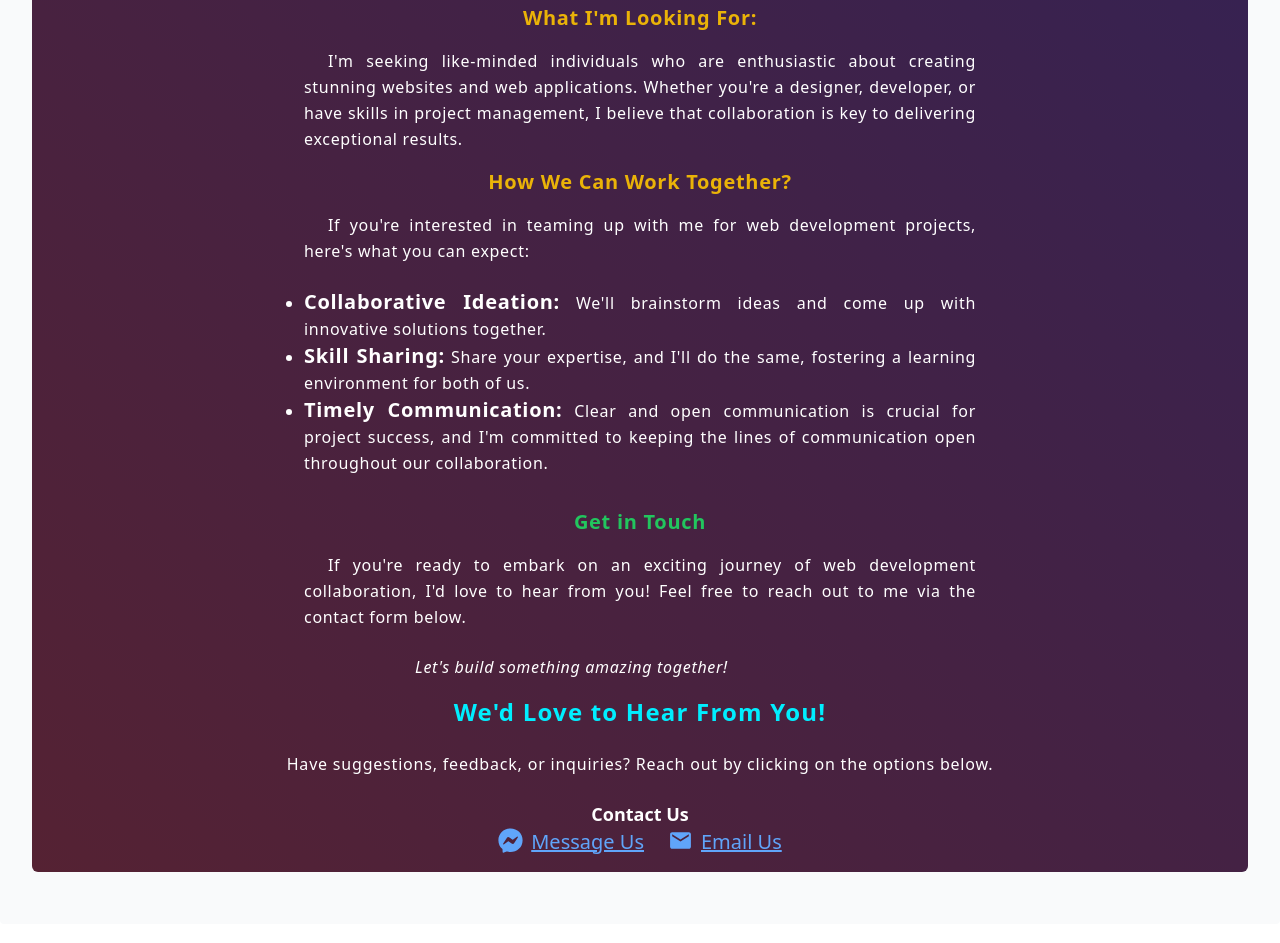
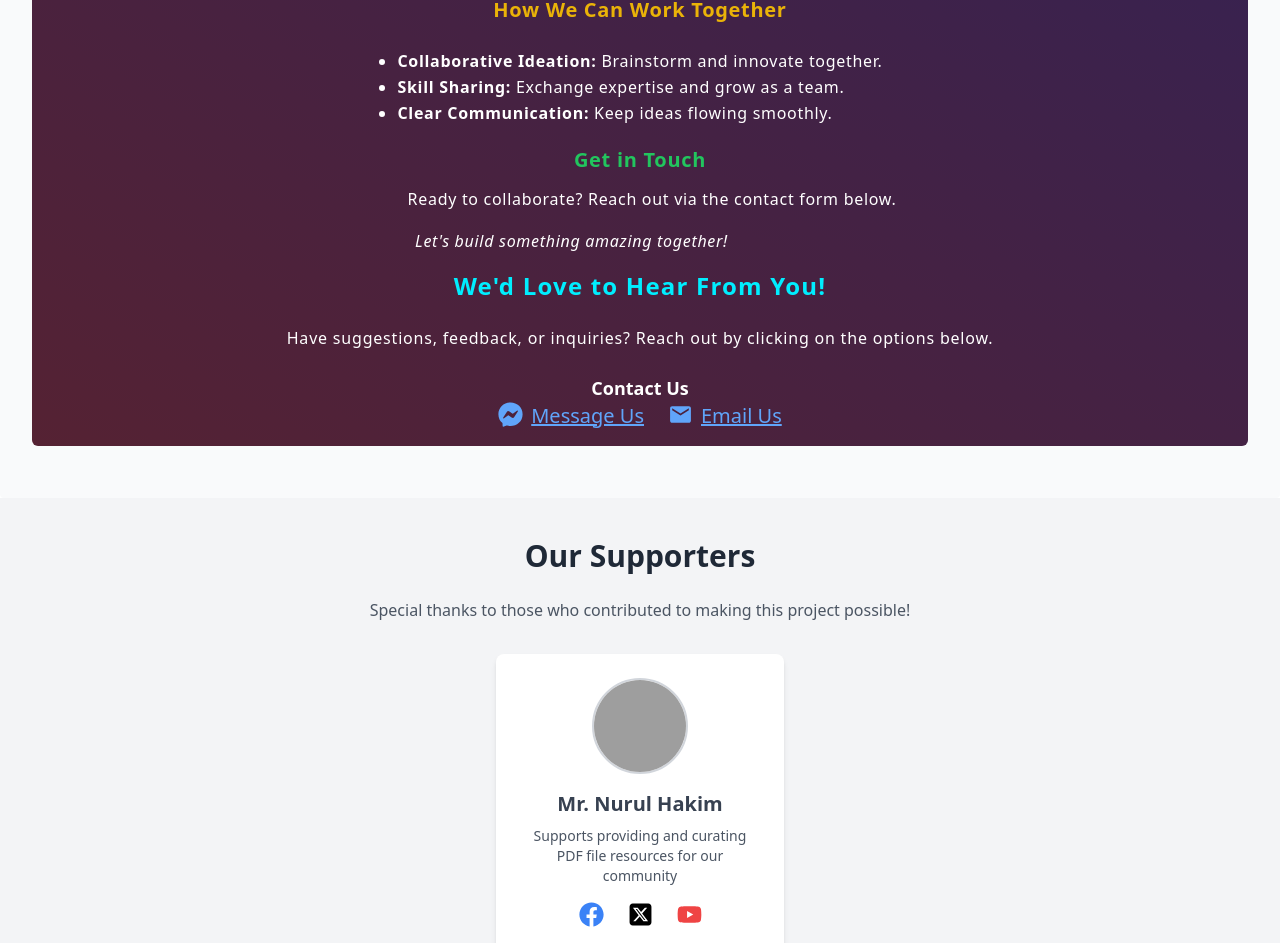
Before and after one commit to mdaleardc/myanmar-books-client, a React (Vite) app: page / in a window 1280 px wide. Shown: the part 1250-2193 px from the top of the page. Built offline with nearby package versions, Linux system fonts and the light colour scheme; no server answers; grey boxes are pictures that could not be loaded.

Commit message:
add a contributor

```diff
--- a/src/components/Contact.jsx
+++ b/src/components/Contact.jsx
@@ -7,48 +7,34 @@ const Contact = () => {
   return (
     <div className="py-[1rem] mt-4 rounded-md mb-3 bg-gradient-to-tr px-2 from-[#523] to-[#325]">
 
-  <div className='text-white text-sm font-normal tracking-wider px-4 flex flex-col gap-2'>
-  <div className="max-w-3xl mx-auto text-center">
+  <div className='text-white text-sm font-normal tracking-wider px-4 flex flex-col gap-2'><div className="max-w-3xl mx-auto text-center">
   <h2 className="text-[#0ef] text-2xl font-semibold py-4">
     Support or Collaborate
   </h2>
   <p className="indent-6 text-base leading-relaxed text-justify">
-      This platform is a result of hard work and dedication to making education accessible. If you find it helpful, support my journey by sharing it with others, providing feedback, or collaborating with me on future projects.
-    </p>
-    <p className="indent-6 text-base mt-4 text-justify leading-relaxed">
-      Are you passionate about web development and looking for an opportunity to collaborate with a dedicated and skilled developer? Let’s make education accessible to everyone, together!
+    This platform is built with dedication to accessible education. If you find it helpful, support by sharing, providing feedback, or collaborating on future projects.
   </p>
 </div>
 
-  <h3 className='text-yellow-500 text-center font-semibold text-xl py-2'>What I'm Looking For:</h3>
-  <p className='indent-6 max-w-2xl mx-auto text-justify leading-relaxed text-base'>
-    I'm seeking like-minded individuals who are enthusiastic about creating stunning websites and web applications. Whether you're a designer, developer, or have skills in project management, I believe that collaboration is key to delivering exceptional results.
+<h3 className="text-yellow-500 text-center font-semibold text-xl py-2">Join Me</h3>
+<p className="indent-6 max-w-2xl mx-auto text-justify leading-relaxed text-base">
+  I'm looking for passionate designers, developers, and project managers to create outstanding web experiences together.
 </p>
 
-  <h3 className='text-yellow-500 text-center font-semibold text-xl py-2'>How We Can Work Together?</h3>
-  <p className='indent-6 max-w-2xl mx-auto text-justify leading-relaxed text-base'>
-    If you're interested in teaming up with me for web development projects, here's what you can expect:
-  </p>
-  <ul className='my-4 list-disc max-w-4/5 mx-auto'>
-    <li className='max-w-2xl mx-auto text-justify leading-relaxed text-base'>
-      <span className='text-xl font-semibold'>Collaborative Ideation:</span> We'll brainstorm ideas and come up with innovative solutions together.
-    </li>
-    <li className='max-w-2xl mx-auto text-justify leading-relaxed text-base'>
-      <span className='text-xl font-semibold'>Skill Sharing:</span> Share your expertise, and I'll do the same, fostering a learning environment for both of us.
-    </li>
-    <li className='max-w-2xl mx-auto text-justify leading-relaxed text-base'>
-      <span className='text-xl font-semibold'>Timely Communication:</span> Clear and open communication is crucial for project success, and I'm committed to keeping the lines of communication open throughout our collaboration.
-    </li>
+<h3 className="text-yellow-500 text-center font-semibold text-xl py-2">How We Can Work Together</h3>
+<ul className="my-2 list-disc max-w-4/5 mx-auto text-base leading-relaxed">
+  <li><span className="font-semibold">Collaborative Ideation:</span> Brainstorm and innovate together.</li>
+  <li><span className="font-semibold">Skill Sharing:</span> Exchange expertise and grow as a team.</li>
+  <li><span className="font-semibold">Clear Communication:</span> Keep ideas flowing smoothly.</li>
 </ul>
 
-  <h3 className='text-green-500 text-center font-semibold text-xl py-2'>Get in Touch</h3>
-  <p className='indent-6 max-w-2xl mx-auto text-justify leading-relaxed text-base'>
-    If you're ready to embark on an exciting journey of web development collaboration, I'd love to hear from you! Feel free to reach out to me via the contact form below.
+<h3 className="text-green-500 text-center font-semibold text-xl py-1">Get in Touch</h3>
+<p className="indent-6 max-w-2xl mx-auto text-justify leading-relaxed text-base">
+  Ready to collaborate? Reach out via the contact form below.
 </p>
-  <p className='max-w-2xl pt-4 text-right leading-relaxed text-base'>
+<p className="max-w-2xl pt-2 text-right leading-relaxed text-base">
   <em>Let's build something amazing together!</em>
-  </p>
-</div>
+</p></div>
 <div className='mx-4'>
   <h1 className="text-[#0ef] text-center text-2xl font-semibold my-4 tracking-wider">We'd Love to Hear From You!</h1>
   <p className="text-white text-center tracking-wider py-2">
--- a/src/components/Home.jsx
+++ b/src/components/Home.jsx
@@ -69,6 +69,7 @@ const Home = () => {
     <div className="mt-[5.6rem]">
     <Books filterData={filterData} isLoading={isLoading}/>
     <About />
+    <Supporters />
     <Share />
     </div>
     </>
--- a/src/components/Supporters.jsx
+++ b/src/components/Supporters.jsx
@@ -1,14 +1,17 @@
-import React from "react";
+import { FaFacebook, FaYoutube } from "react-icons/fa";
+import { FaSquareXTwitter } from "react-icons/fa6";
 
 const supporters = [
   {
-    name: "",
-    contribution: "",
-    image: "",
+    name: "Mr. Nurul Hakim",
+    contribution: "Supports providing and curating PDF file resources for our community",
+    about: "",
+    //image: "https://res.cloudinary.com/dubmzlovd/image/upload/v1738652247/414676626_695336989392924_2616853107996399_n_mvmfdo.jpg",
+    image: "https://res.cloudinary.com/dubmzlovd/image/upload/v1738653886/IMG_20250204_132416_q7wxtb.jpg",
     social: {
-      facebook: "",
-      twitter: "",
-      instagram: "",
+      facebook: "https://www.facebook.com/share/18swrfGuZm/",
+      twitter: "https://x.com/NurHaki85261693?s=09",
+      youtube: "https://youtube.com/@seekknowledg?si=U5-Ns_6ErEIm7R5U",
     },
   },
   // Add more supporters as needed
@@ -22,26 +25,51 @@ const Supporters = () => {
 Special thanks to those who contributed to making this project possible!
 </p>
 
-      <div className="mx-auto flex flex-wrap flex-row items-center gap-6 px-6">
+<div className="mx-auto flex flex-wrap items-center justify-center gap-6 px-6">
 {supporters.map((supporter, index) => (
-          <div key={index} className="mx-auto w-3/5 bg-white p-6 shadow-md rounded-lg flex flex-col items-center">
+  <div
+    key={index}
+    className="w-72 bg-white p-6 shadow-md rounded-lg flex flex-col items-center"
+  >
     <img
       src={supporter.image}
       alt={supporter.name}
       className="w-24 h-24 rounded-full mb-4 border-2 border-gray-300"
     />
-            <h3 className="text-xl font-semibold text-gray-700">{supporter.name}</h3>
-            <p className="text-gray-600 mt-2 text-sm">{supporter.contribution}</p>
-            <div className="mt-4 flex space-x-4">
-              <a href={supporter.social.facebook} target="_blank" rel="noopener noreferrer" className="text-blue-500 hover:text-blue-700">
-                <i className="fab fa-facebook"></i>
+    <h3 className="text-xl font-semibold text-gray-700">
+      {supporter.name}
+    </h3>
+    <p className="text-gray-600 mt-2 text-sm">
+      {supporter.contribution}
+    </p>
+    <div className="mt-4 flex space-x-6">
+      {supporter.social.facebook && (
+        <a
+          href={supporter.social.facebook}
+          target="_blank"
+          rel="noopener noreferrer"
+          className="text-blue-500 hover:text-blue-700">
+          <FaFacebook size='25'/>
         </a>
-              <a href={supporter.social.twitter} target="_blank" rel="noopener noreferrer" className="text-blue-400 hover:text-blue-600">
-                <i className="fab fa-twitter"></i>
+      )}
+      {supporter.social.twitter && (
+        <a
+          href={supporter.social.twitter}
+          target="_blank"
+          rel="noopener noreferrer"
+          className="text-black hover:text-blue-600">
+          <FaSquareXTwitter size='25'/>
         </a>
-              <a href={supporter.social.instagram} target="_blank" rel="noopener noreferrer" className="text-pink-500 hover:text-pink-700">
-                <i className="fab fa-instagram"></i>
+      )}
+      {supporter.social.youtube && (
+        <a
+          href={supporter.social.youtube}
+          target="_blank"
+          rel="noopener noreferrer"
+          className="text-red-500 hover:text-pink-700 flext">
+          <FaYoutube size='25'/>
         </a>
+      )}
     </div>
   </div>
 ))}
```
Lines whose indentation alone changed are shown as unchanged.
